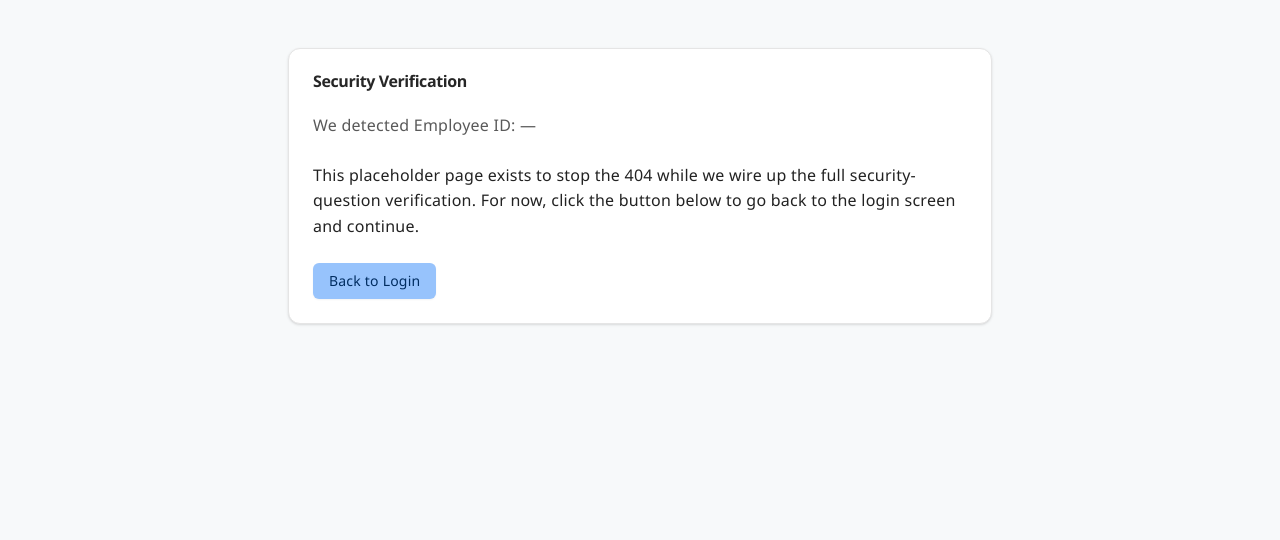
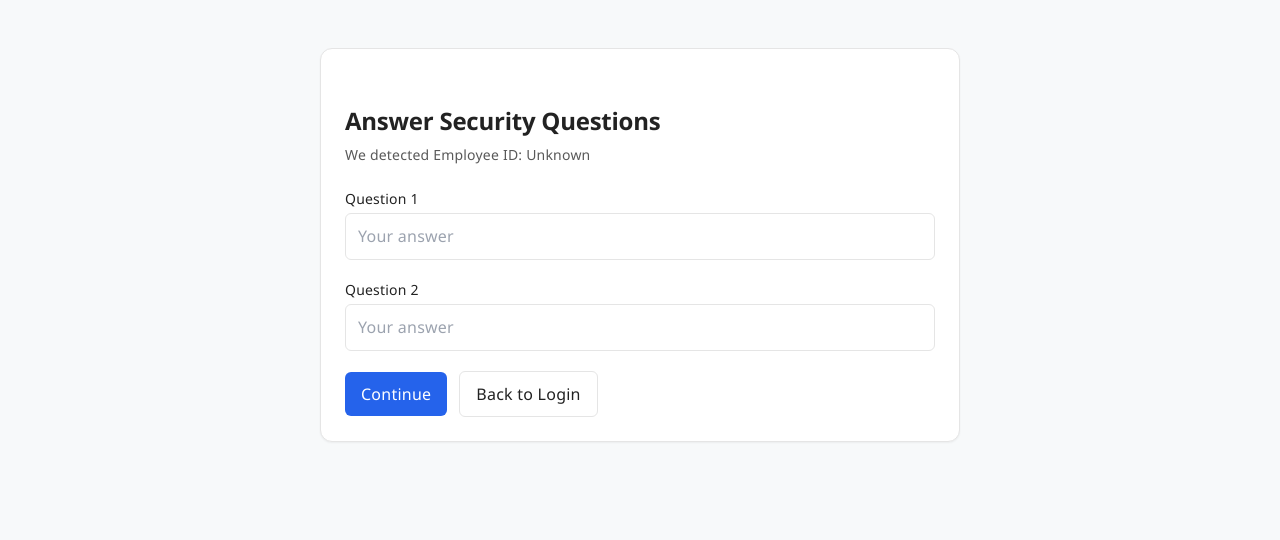
Before and after one commit to I3rianO/align-logic-jss, a React (Vite) app: page /security-questions in a window 1280 px wide. Shown: the top 540 px of the page. Built offline with nearby package versions, Linux system fonts and the light colour scheme; no server answers.

Commit message:
Update SecurityQuestionsPage.tsx

```diff
--- a/src/pages/SecurityQuestionsPage.tsx
+++ b/src/pages/SecurityQuestionsPage.tsx
@@ -1,48 +1,103 @@
-import React from "react";
-import { useSearchParams, useNavigate } from "react-router-dom";
-import { Card, CardContent, CardHeader, CardTitle } from "@/components/ui/card";
-import { Button } from "@/components/ui/button";
+import React, { useMemo, useState } from "react";
+import { useLocation, useNavigate } from "react-router-dom";
 
-/**
- * SecurityQuestionsPage
- *
- * Minimal placeholder page so the Reset Password flow no longer 404s.
- * It reads the ?emplid=… from the URL and shows a friendly message.
- *
- * You can extend this later to actually ask/verify questions, then
- * hand off to a password reset form.
- */
+function useQuery() {
+  const { search } = useLocation();
+  return useMemo(() => new URLSearchParams(search), [search]);
+}
+
 export default function SecurityQuestionsPage() {
-  const [params] = useSearchParams();
+  const query = useQuery();
   const navigate = useNavigate();
-  const emplid = params.get("emplid") ?? "";
+
+  // We pass the employee id around via query string (?empId=1234567)
+  const empId = query.get("empId") ?? "";
+  const [answer1, setAnswer1] = useState("");
+  const [answer2, setAnswer2] = useState("");
+  const [submitting, setSubmitting] = useState(false);
+  const [error, setError] = useState<string | null>(null);
+
+  async function onSubmit(e: React.FormEvent) {
+    e.preventDefault(); // ⛔️ stop default navigation
+    setError(null);
+    setSubmitting(true);
+
+    try {
+      // TODO: Replace this stub with your real verification call
+      const ok = answer1.trim().length > 0 && answer2.trim().length > 0;
+
+      if (!ok) {
+        setError("Please answer both questions.");
+        setSubmitting(false);
+        return;
+      }
+
+      // On success, send the user to password setup page
+      navigate(`/reset-password/setup?empId=${encodeURIComponent(empId)}`);
+    } catch (err) {
+      setError("Something went wrong. Please try again.");
+      setSubmitting(false);
+    }
+  }
 
   return (
-    <div className="container mx-auto max-w-3xl py-12">
-      <Card>
-        <CardHeader>
-          <CardTitle>Security Verification</CardTitle>
-        </CardHeader>
-        <CardContent className="space-y-6">
-          <p className="text-muted-foreground">
-            We detected Employee ID: <span className="font-medium">{emplid || "—"}</span>
-          </p>
+    <div className="container mx-auto max-w-2xl px-4 py-12">
+      <div className="rounded-xl border bg-white p-6 shadow-sm">
+        <h1 className="mb-2 text-2xl font-semibold">Answer Security Questions</h1>
+        <p className="mb-6 text-sm text-muted-foreground">
+          We detected Employee ID: <span className="font-medium">{empId || "Unknown"}</span>
+        </p>
 
-          <p>
-            This placeholder page exists to stop the 404 while we wire up the full
-            security-question verification. For now, click the button below to go
-            back to the login screen and continue.
-          </p>
+        <form onSubmit={onSubmit} className="space-y-5">
+          <div>
+            <label className="mb-1 block text-sm font-medium">
+              Question 1
+            </label>
+            <input
+              className="w-full rounded-md border px-3 py-2"
+              value={answer1}
+              onChange={(e) => setAnswer1(e.target.value)}
+              placeholder="Your answer"
+            />
+          </div>
 
-          <div className="flex gap-3">
-            <Button variant="secondary" onClick={() => navigate("/driver-login")}>
+          <div>
+            <label className="mb-1 block text-sm font-medium">
+              Question 2
+            </label>
+            <input
+              className="w-full rounded-md border px-3 py-2"
+              value={answer2}
+              onChange={(e) => setAnswer2(e.target.value)}
+              placeholder="Your answer"
+            />
+          </div>
+
+          {error && (
+            <div className="rounded-md border border-red-200 bg-red-50 px-3 py-2 text-sm text-red-700">
+              {error}
+            </div>
+          )}
+
+          <div className="flex items-center gap-3">
+            <button
+              type="submit"
+              disabled={submitting}
+              className="inline-flex items-center rounded-md bg-blue-600 px-4 py-2 text-white hover:bg-blue-700 disabled:opacity-60"
+            >
+              {submitting ? "Checking…" : "Continue"}
+            </button>
+
+            <button
+              type="button"
+              className="inline-flex items-center rounded-md border px-4 py-2 hover:bg-gray-50"
+              onClick={() => navigate("/driver-login")}
+            >
               Back to Login
-            </Button>
-            {/* When you’re ready to implement verification + password change,
-                replace this with your actual form and flow. */}
+            </button>
           </div>
-        </CardContent>
-      </Card>
+        </form>
+      </div>
     </div>
   );
 }
```
